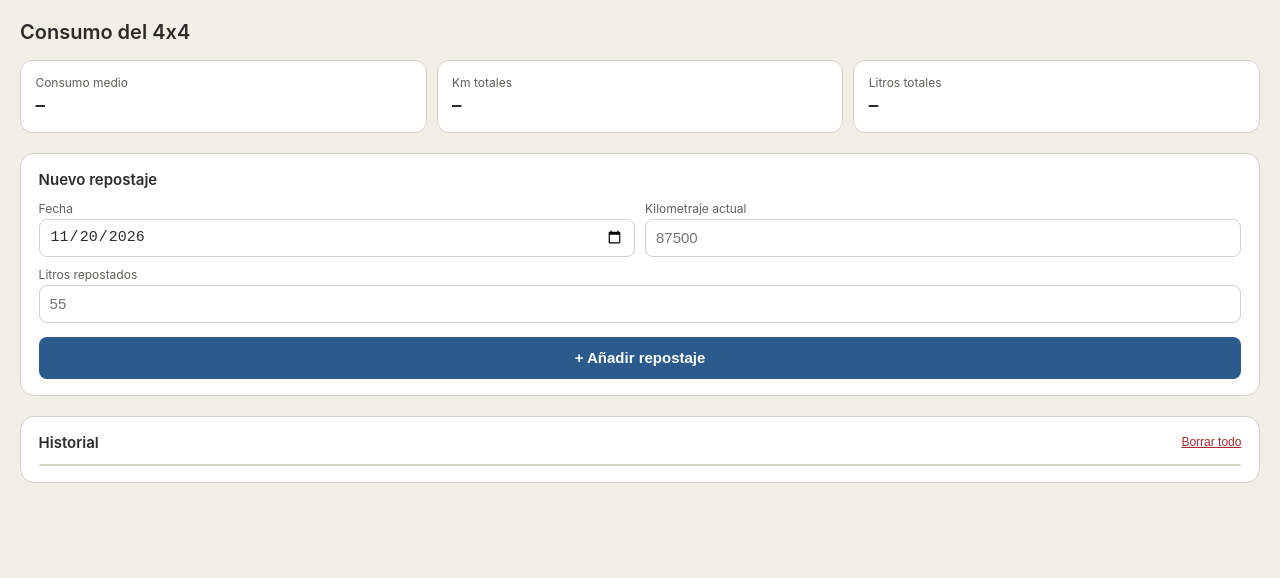
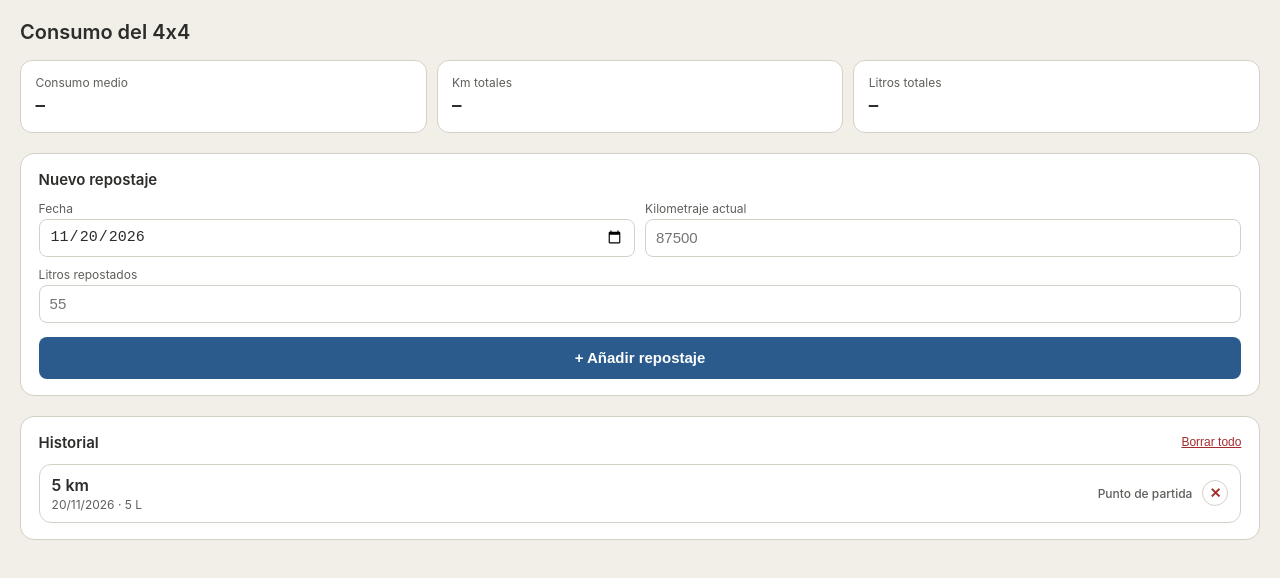
Before and after one commit to lluis75/Land-Rover, a plain HTML site: page index.html in a window 1280 px wide. Both pictures are taken after typing "5", "5" into the empty fields and a click on the button "+ Añadir repostaje". Drawn offline with Linux system fonts and the light colour scheme.

Commit message:
Add files via upload

```diff
--- a/index.html
+++ b/index.html
@@ -49,11 +49,13 @@
   button:active{opacity:0.85;}
   .err{font-size:12px;color:var(--danger);margin:8px 0 0;display:none;}
   .history{border:0.5px solid var(--border);border-radius:12px;overflow:hidden;}
-  .hrow{display:flex;justify-content:space-between;align-items:center;padding:10px 12px;font-size:13px;border-top:0.5px solid var(--border);gap:8px;}
+  .hrow{display:flex;justify-content:space-between;align-items:center;padding:10px 12px;border-top:0.5px solid var(--border);gap:10px;}
   .hrow:first-child{border-top:none;}
-  .hrow .date{color:var(--text-2);flex-shrink:0;}
-  .hrow .km{color:var(--text-2);flex-shrink:0;}
-  .hrow .cons{font-weight:600;flex-shrink:0;}
+  .hrow .main{display:flex;flex-direction:column;gap:2px;min-width:0;flex:1;}
+  .hrow .odo{font-size:16px;font-weight:600;}
+  .hrow .sub{font-size:12px;color:var(--text-2);}
+  .hrow .cons{font-size:14px;font-weight:600;text-align:right;flex-shrink:0;}
+  .hrow .cons.start{font-size:12px;font-weight:500;color:var(--text-2);}
   .empty{font-size:13px;color:var(--text-2);padding:1rem;margin:0;}
   .del-btn{
     width:26px;height:26px;min-width:26px;border-radius:50%;background:transparent;
@@ -115,18 +117,19 @@ function fmt1(n){ return (Math.round(n*10)/10).toLocaleString('es-ES'); }
 
 function persist(){ localStorage.setItem(KEY, JSON.stringify(entries)); }
 
+function fmtDate(s){ const p = s.split('-'); return p.length===3 ? p[2]+'/'+p[1]+'/'+p[0] : s; }
+function fmtKm(n){ return n.toLocaleString('es-ES', {maximumFractionDigits:1}); }
+
 function render(){
   const sorted = [...entries].sort((a,b)=>a.km-b.km);
-  let totalKm=0, totalLiters=0, rows=[];
+  let totalKm=0, totalLiters=0;
 
-  for(let i=1;i<sorted.length;i++){
-    const dKm = sorted[i].km - sorted[i-1].km;
-    const liters = sorted[i].liters;
-    if(dKm>0){
-      totalKm += dKm; totalLiters += liters;
-      rows.push({...sorted[i], dKm, cons:(liters/dKm)*100});
-    }
-  }
+  const rows = sorted.map((e,i)=>{
+    if(i===0) return {...e, first:true};
+    const dKm = e.km - sorted[i-1].km;
+    totalKm += dKm; totalLiters += e.liters;
+    return {...e, dKm, cons:(e.liters/dKm)*100};
+  });
 
   $('km').textContent = totalKm ? fmt1(totalKm)+' km' : '–';
   $('liters').textContent = totalLiters ? fmt1(totalLiters)+' L' : '–';
@@ -135,16 +138,21 @@ function render(){
   const hist = $('history');
   hist.innerHTML = '';
   if(rows.length===0){
-    hist.appendChild($('empty'));
+    hist.innerHTML = '<p class="empty">Todavía no hay repostajes. Añade el primero para calcular el consumo.</p>';
     return;
   }
   rows.reverse().forEach(r=>{
     const el = document.createElement('div');
     el.className='hrow';
-    el.innerHTML = `<span class="date">${r.date}</span>
-      <span class="km">${Math.round(r.dKm)} km · ${fmt1(r.liters)} L</span>
-      <span class="cons">${fmt1(r.cons)} L/100km</span>
-      <button class="del-btn" data-km="${r.km}" title="Eliminar este repostaje">✕</button>`;
+    const detail = r.first
+      ? fmtDate(r.date)+' · '+fmt1(r.liters)+' L'
+      : fmtDate(r.date)+' · +'+fmtKm(r.dKm)+' km · '+fmt1(r.liters)+' L';
+    const cons = r.first
+      ? '<span class="cons start">Punto de partida</span>'
+      : '<span class="cons">'+fmt1(r.cons)+' L/100km</span>';
+    el.innerHTML = '<div class="main"><span class="odo">'+fmtKm(r.km)+' km</span><span class="sub">'+detail.replace(/ (km|L)/g,'\u00a0$1')+'</span></div>'
+      + cons
+      + '<button class="del-btn" data-km="'+r.km+'" title="Eliminar este repostaje" aria-label="Eliminar este repostaje">✕</button>';
     hist.appendChild(el);
   });
 
```
Also changed, not shown: service-worker.js (+8 -1 lines), icons/icon-192.png, icons/icon-512.png.
